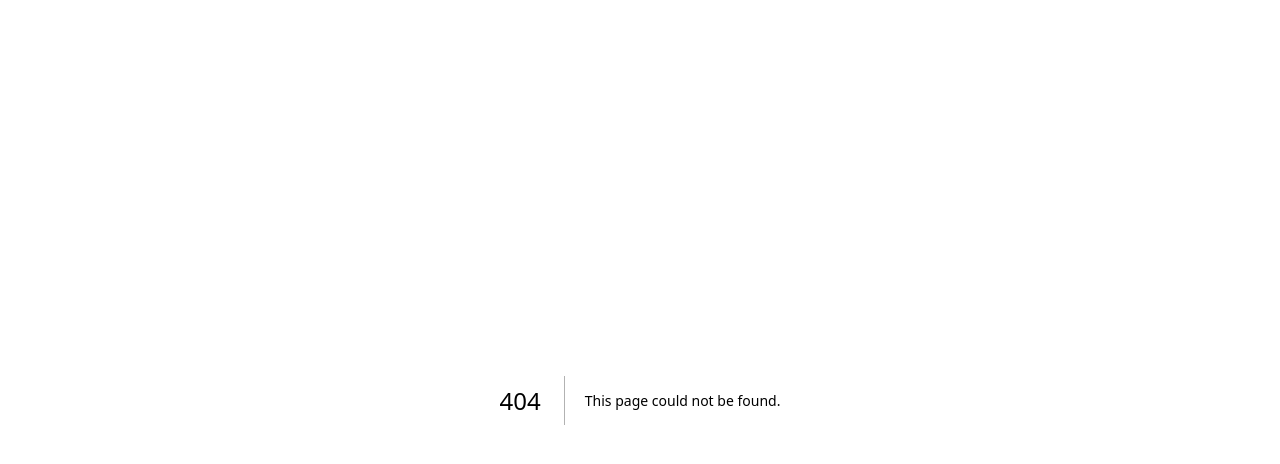
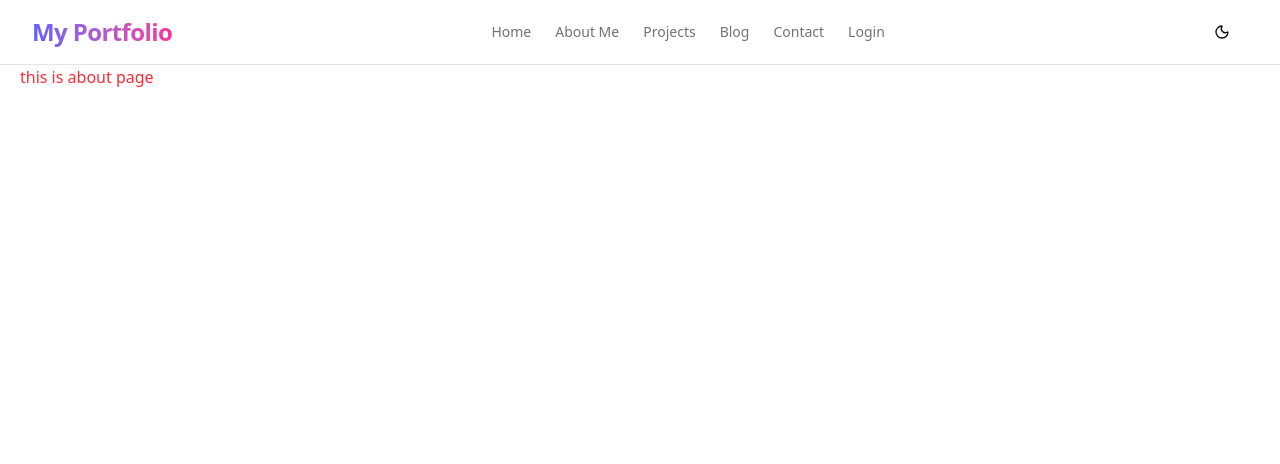
Before and after one commit to Shovon96/portfolio, a Next.js app in the folder portfolio-frontend/: page /about in a window 1280 px wide. Before the commit this address had no page. Shown: the top 464 px of the page. Built offline with nearby package versions, Linux system fonts and the light colour scheme.

Commit message:
pages added without funcitonality and content

```diff
--- /dev/null
+++ b/portfolio-frontend/src/app/(public)/about/page.tsx
@@ -0,0 +1,11 @@
+import React from 'react';
+
+const AboutPage = () => {
+    return (
+        <div>
+            <h1 className=" ml-5 text-red-500">this is about page</h1>
+        </div>
+    );
+};
+
+export default AboutPage;
--- /dev/null
+++ b/portfolio-frontend/src/app/(public)/blog/page.tsx
@@ -0,0 +1,11 @@
+import React from 'react';
+
+const BlogPage = () => {
+    return (
+        <div>
+            <h1>This is blog page</h1>
+        </div>
+    );
+};
+
+export default BlogPage;
--- /dev/null
+++ b/portfolio-frontend/src/app/(public)/contact/page.tsx
@@ -0,0 +1,11 @@
+import React from 'react';
+
+const ContactPage = () => {
+    return (
+        <div>
+            <h1>contact page</h1>
+        </div>
+    );
+};
+
+export default ContactPage;
--- /dev/null
+++ b/portfolio-frontend/src/app/(public)/project/page.tsx
@@ -0,0 +1,11 @@
+import React from 'react';
+
+const ProjectPage = () => {
+    return (
+        <div>
+            <h1>this is project page</h1>
+        </div>
+    );
+};
+
+export default ProjectPage;
```
Also changed, not shown: 1 other file (tests, documents, lock files or other folders).
